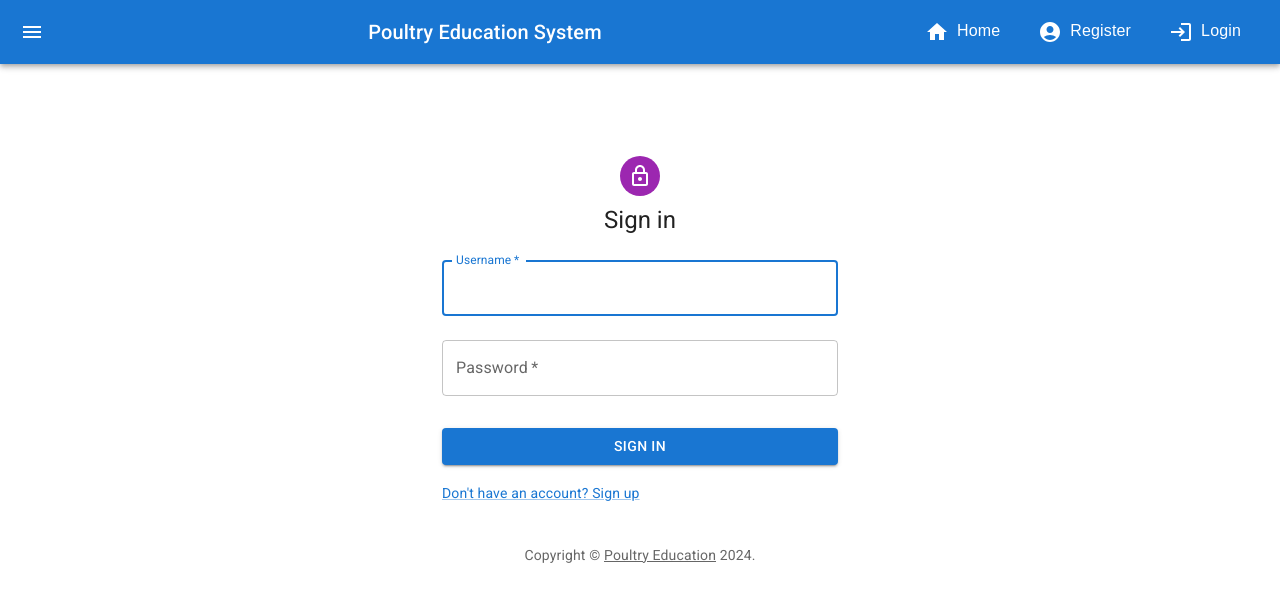
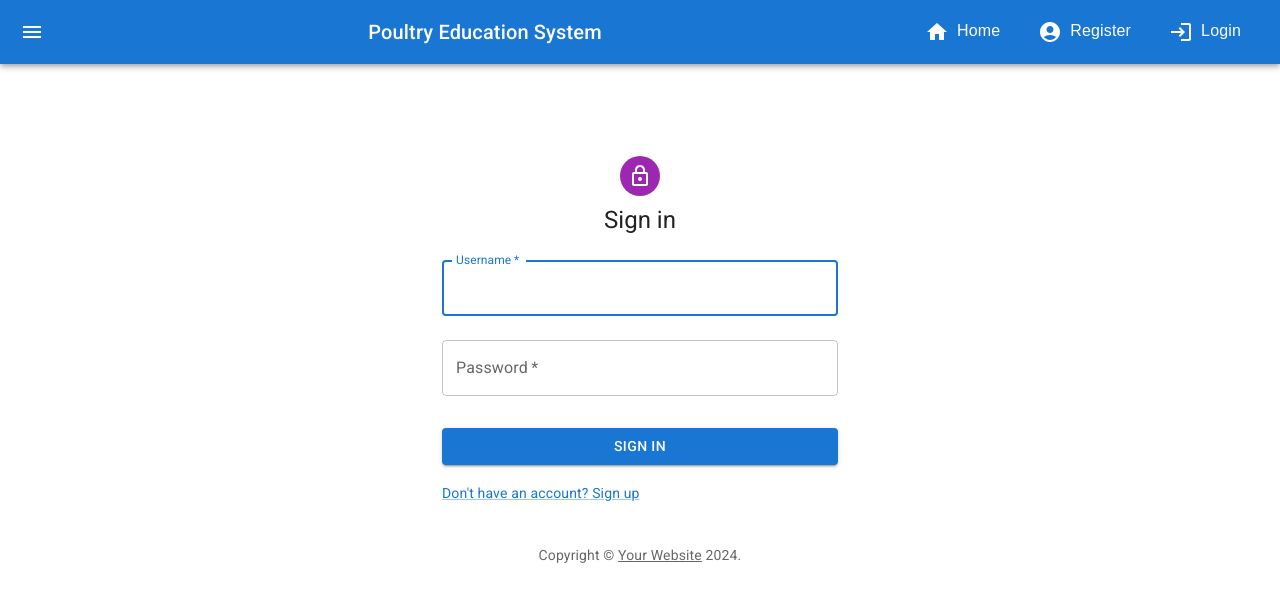
Before and after one commit to EDGARDEVEN/chicken_edu, a React (Create React App) app in the folder chicken-edu-frontend/: page /login in a window 1280 px wide. Shown: the top 602 px of the page. Built offline with nearby package versions, Linux system fonts and the light colour scheme.

Commit message:
minor change

```diff
--- a/chicken-edu-frontend/src/components/Login.js
+++ b/chicken-edu-frontend/src/components/Login.js
@@ -20,7 +20,7 @@ function Copyright(props) {
     <Typography variant="body2" color="text.secondary" align="center" {...props}>
       {'Copyright © '}
       <Link color="inherit" href="localhost:3000">
-        Poultry Education
+        Your Website
       </Link>{' '}
       {new Date().getFullYear()}
       {'.'}
```
